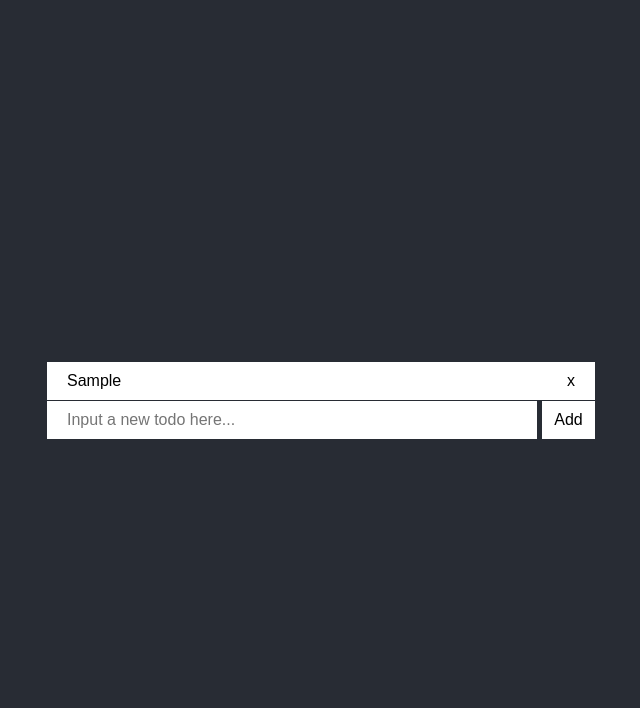
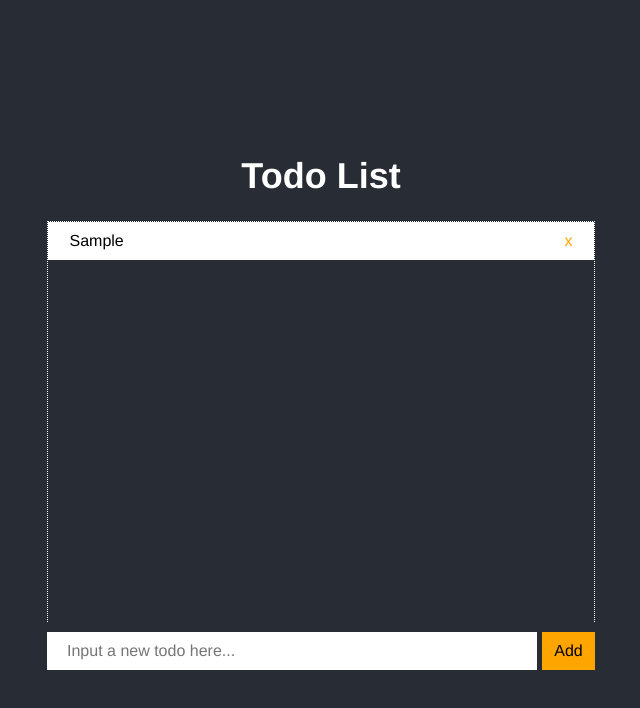
Before and after one commit to bacaljo/react-todo-list, a React (Create React App) app: page / in a window 1280 px wide. Both pictures are taken after typing "Sample" into the empty fields and a click on the input "Add". Shown: the top 708 px of the page, without its empty margins (319-959 px from the left). Built offline with nearby package versions, Linux system fonts and the light colour scheme.

Commit message:
[React-TodoList][John-Vance][Feature]: Enhance design

```diff
--- a/src/components/TodoList.js
+++ b/src/components/TodoList.js
@@ -4,6 +4,7 @@ import TodoGeneratorContainer from '../containers/TodoGeneratorContainer'
 function TodoList() {
     return (
         <div className="todo-list">
+            <h1>Todo List</h1>
             <TodoGroupContainer />
             <TodoGeneratorContainer />
         </div>
--- a/src/index.css
+++ b/src/index.css
@@ -1,8 +1,5 @@
 body {
   margin: 0;
-  font-family: -apple-system, BlinkMacSystemFont, 'Segoe UI', 'Roboto', 'Oxygen',
-    'Ubuntu', 'Cantarell', 'Fira Sans', 'Droid Sans', 'Helvetica Neue',
-    sans-serif;
   -webkit-font-smoothing: antialiased;
   -moz-osx-font-smoothing: grayscale;
 }
@@ -12,44 +9,81 @@ code {
     monospace;
 }
 
+input, button, h1 {
+  font-size: 36px;
+  font-family: 'Franklin Gothic Medium', 'Arial Narrow', Arial, sans-serif;
+}
+
 .todo-item {
+  background: white;
   list-style-type: none;
   padding: 0;
 }
 
+.todo-item:hover {
+  background: #ddd;
+}
+
 .todo-item-text {
-  background: white;
+  background: inherit;
   border: none;
   display: inline-block;
   font-size: 16px;
   padding: 10px 20px;
   text-align: left;
-  width: 500px;
+  width: 495px;
 }
 
 .todo-item-text-done {
   text-decoration-line: line-through;
+  text-decoration-color: black;
 }
 
 .todo-item-text:hover {
-  background: white;
+  background: inherit;
   border: none;
   cursor: pointer;
 }
 
 .todo-item-close {
-  background: white;
+  background: inherit;
   border: none;
+  color: orange;
   cursor: pointer;
   font-size: 16px;
   padding: 10px 20px;
 }
 
 .todo-group {
+  border-style: dotted;
+  border-width: 1px 1px 0 1px;
+
   list-style-type: none;
   margin-block-start: 0;
   margin-block-end: 0;
+  margin-bottom: 10px;
   padding-inline-start: 0;
+
+  max-height: 400px;
+  min-height: 400px;
+
+  overflow-y: scroll;
+}
+
+.todo-group::-webkit-scrollbar {
+  width: 5px;
+}
+
+.todo-group::-webkit-scrollbar-track {
+  background: transparent;
+}
+
+.todo-group::-webkit-scrollbar-thumb {
+  background: orange;
+}
+
+.todo-group::-webkit-scrollbar-thumb:hover {
+  background: orange;
 }
 
 .todo-list {
@@ -57,7 +91,7 @@ code {
 }
 
 .todo-generator {
-
+  display: inline-block;
 }
 
 .todo-generator-text {
@@ -68,18 +102,18 @@ code {
 }
 
 .todo-generator-add {
-  background: white;
+  background: orange;
   border-style: none;
   display: inline-block;
   font-size: 16px;
   margin-left: 5px;
   padding: 10px 10px;
   text-align: center;
-  transition: 1s;
+  transition: .5s;
   width: 53px;
 }
 
 .todo-generator-add:hover {
-  background: #ccc;
+  background: rgb(245, 145, 0);
   cursor: pointer;
 }
```
